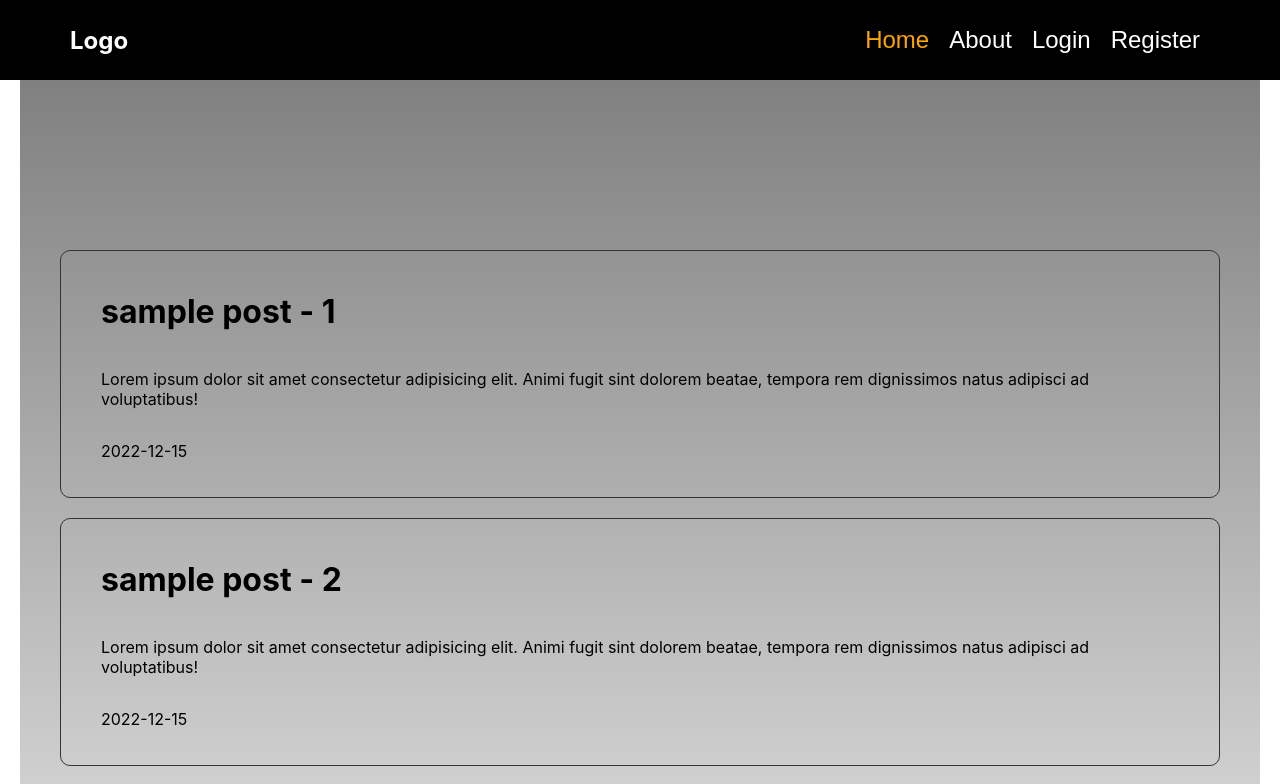
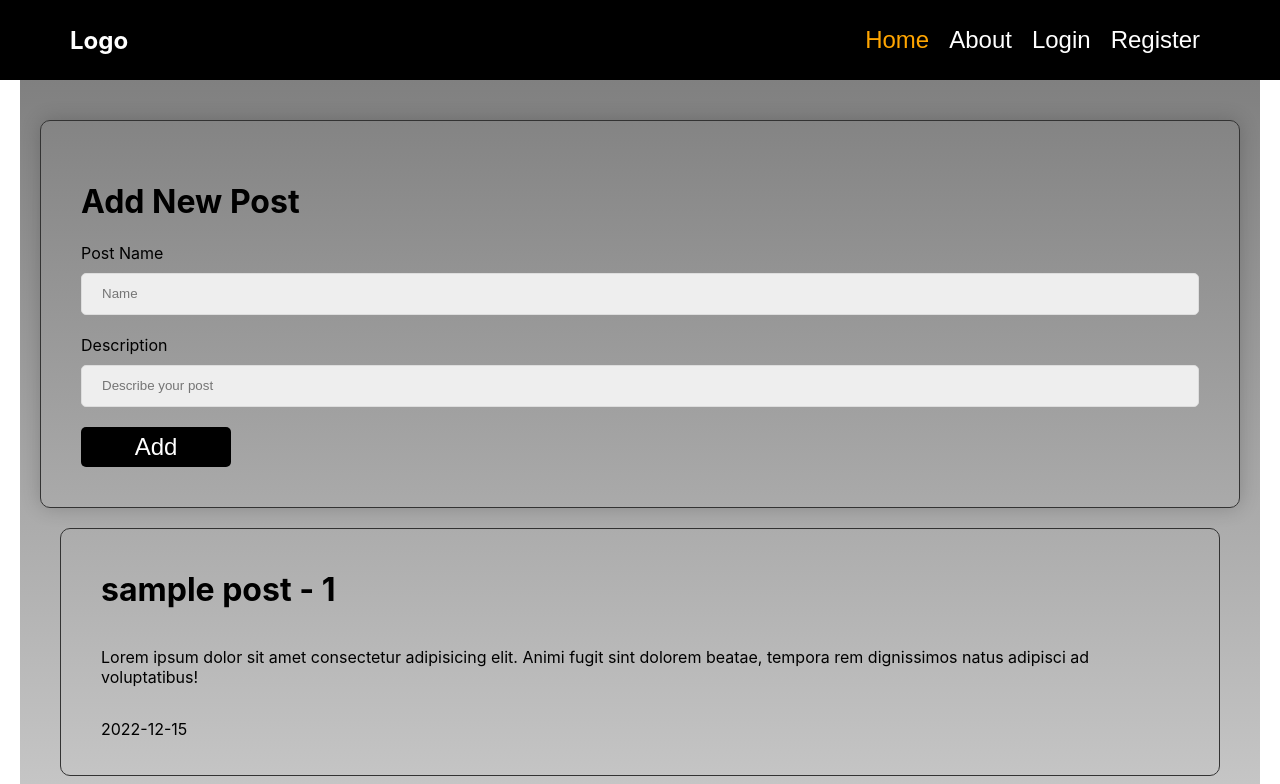
Before and after one commit to ishan-codescale/autumn-deligate-app, a React (Create React App) app: page / in a window 1280 px wide. Shown: the top 784 px of the page. Built offline with nearby package versions, Linux system fonts and the light colour scheme.

Commit message:
added add-new-post component and styled.

```diff
--- /dev/null
+++ b/src/components/AddPost.js
@@ -0,0 +1,47 @@
+import {
+  StyledInput,
+  StyledAddButton,
+  StyledForm,
+} from "../styled-components/Form.styled";
+import { useState } from "react";
+
+export const AddPost = ({ onAdd }) => {
+  const [postName, setPostName] = useState("");
+  const [postDescription, setPostDescription] = useState("");
+
+  const onSubmit = (e) => {
+    e.preventDefault();
+    if (!postName) {
+      alert("Please add a name");
+    }
+
+    onAdd({ postName, postDescription });
+    setPostName("");
+    setPostDescription("");
+  };
+
+  return (
+    <>
+      <StyledForm onSubmit={onSubmit}>
+        <h1>Add New Post</h1>
+        <label htmlFor="name">Post Name</label>
+        <StyledInput
+          value={postName}
+          onChange={(e) => setPostName(e.target.value)}
+          type="text"
+          name="name"
+          placeholder="Name"
+        />
+        <label htmlFor="description">Description</label>
+        <StyledInput
+          value={postDescription}
+          onChange={(e) => setPostDescription(e.target.value)}
+          type="text"
+          name="description"
+          placeholder="Describe your post"
+        />
+        <StyledAddButton>Add</StyledAddButton>
+      </StyledForm>
+    </>
+  );
+};
--- a/src/components/Home.js
+++ b/src/components/Home.js
@@ -1,11 +1,8 @@
 import React from "react";
-import {
-  PostCardListWrapper,
-  PostCardStyled,
-} from "../styled-components/PostCard.styled";
-import { PostCard } from "./PostCard";
+import { PostCardListWrapper } from "../styled-components/PostCard.styled";
 import { PostCardList } from "./PostCardList";
 import { useState } from "react";
+import { AddPost } from "./AddPost";
 
 export const Home = () => {
   const [posts, setPosts] = useState([
@@ -32,9 +29,15 @@ export const Home = () => {
     },
   ]);
 
+  const addPost = (post) => {
+    const newPost = post;
+    setPosts([...posts, newPost]);
+  };
+
   return (
     <>
       <PostCardListWrapper>
+        <AddPost onAdd={addPost} />
         <PostCardList posts={posts} />
       </PostCardListWrapper>
     </>
--- a/src/styled-components/Form.styled.js
+++ b/src/styled-components/Form.styled.js
@@ -31,9 +31,9 @@ export const StyledFormWrapper = styled.div`
 
 export const StyledForm = styled.form`
   width: 100%;
-  max-width: 700px;
+  max-width: 1200px;
   padding: 40px;
-  background-color: #fff;
+  /* background-color: #fff; */
   border-radius: 10px;
   border: 1px solid #333;
   box-sizing: border-box;
@@ -61,6 +61,20 @@ export const StyledButton = styled.button`
   box-sizing: border-box;
 `;
 
+export const StyledAddButton = styled.button`
+  display: block;
+  width: 150px;
+  background-color: #000;
+  color: #fff;
+  font-size: 1.5rem;
+  border: none;
+  border-radius: 5px;
+  height: 40px;
+  padding: 0 20px;
+  cursor: pointer;
+  box-sizing: border-box;
+`;
+
 // export const StyledFieldSet = styled.fieldset``;
 
 export const StyledError = styled.div`
--- a/src/styled-components/PostCard.styled.js
+++ b/src/styled-components/PostCard.styled.js
@@ -5,7 +5,7 @@ export const PostCardListWrapper = styled.div`
   width: 1200px;
   justify-content: center;
   align-items: center;
-  padding: 150px 20px;
+  padding: 40px 20px;
   background-image: linear-gradient(gray, white);
   margin: 0 auto;
 `;
```
